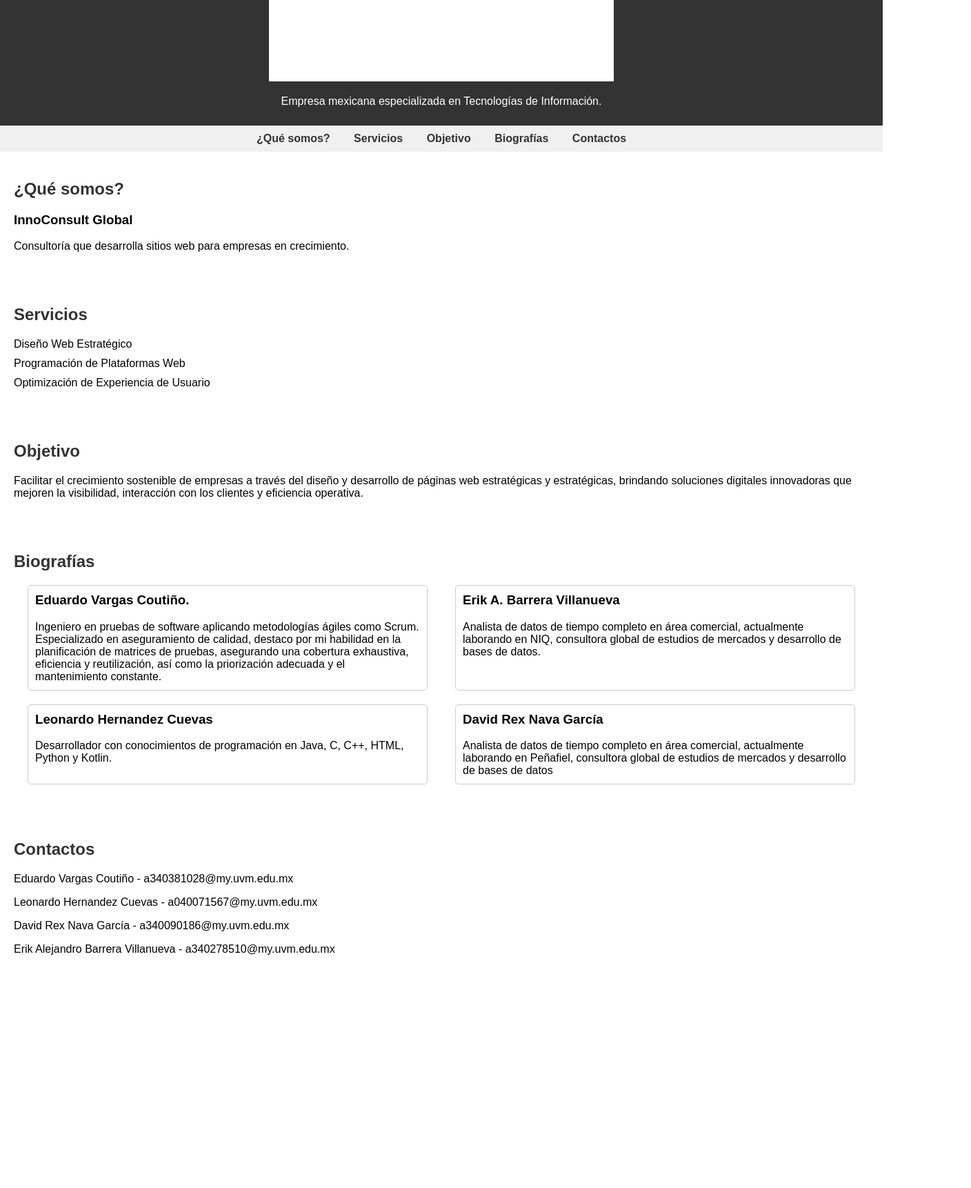
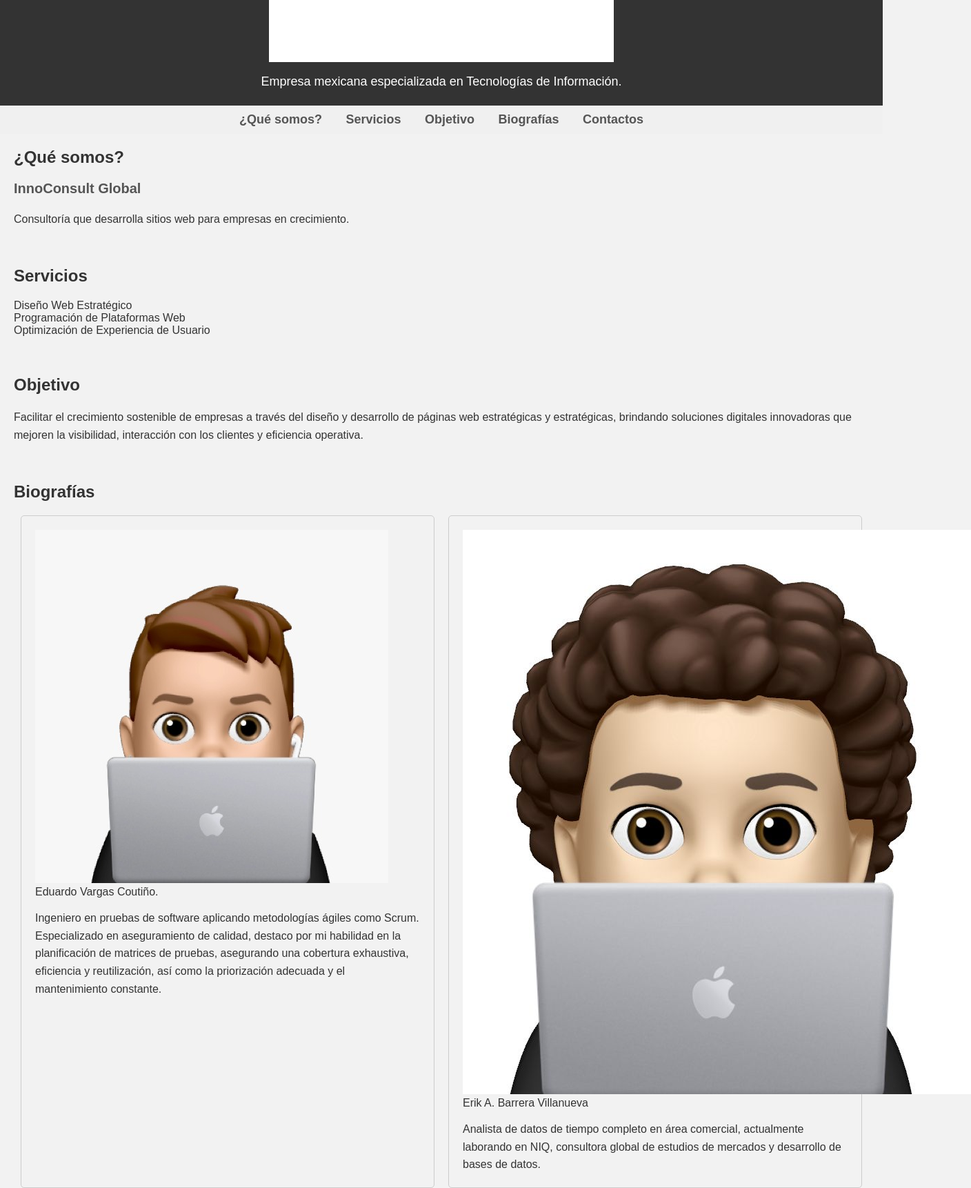
Before and after one commit to UVMCoyoacan/InnoConsult-Global, a plain HTML site: page Consultoria/index.html in a window 1280 px wide. Shown: the part 472-2194 px from the top of the page at 69% size, 1408 px wide, since content can reach past the window. Before the commit the page ends 1887 px from the top, so only its background shows below. Drawn offline with Linux system fonts and the light colour scheme.

Commit message:
agregar imagenes
avatar

```diff
--- a/Consultoria/index.html
+++ b/Consultoria/index.html
@@ -7,10 +7,9 @@
     <link rel="stylesheet" href="styles.css">
 </head>
 <body>
-
     <header>
         <h1>InnoConsult Global</h1>
-        <img src="Images/ICG Logo.png" alt="LOGO"> <!--Foto del logo-->
+        <img src="Images/ICG Logo.png" alt="LOGO">
         <p>Empresa mexicana especializada en Tecnologías de Información.</p>
     </header>
 
@@ -46,18 +45,22 @@
         <h2>Biografías</h2>
         <div class="Biographys">
             <div class="Eduardo">
+                <img src="Images/Foto Eduardo.jpeg" alt="Avatar"
                 <h3>Eduardo Vargas Coutiño.</h3>
                 <p>Ingeniero en pruebas de software aplicando metodologías ágiles como Scrum. Especializado en aseguramiento de calidad, destaco por mi habilidad en la planificación de matrices de pruebas, asegurando una cobertura exhaustiva, eficiencia y reutilización, así como la priorización adecuada y el mantenimiento constante.</p>
             </div>
             <div class="Erik">
+                <img src="Images/Foto Erik.jpeg" alt="Avatar"
                 <h3>Erik A. Barrera Villanueva</h3>
                 <p>Analista de datos de tiempo completo en área comercial, actualmente laborando en NIQ, consultora global de estudios de mercados y desarrollo de bases de datos.</p>
             </div>
             <div class="leo">
+                <img src="Images/Foto Leonardo.jpeg" alt="Avatar"
                 <h3>Leonardo Hernandez Cuevas</h3>
                 <p>Desarrollador con conocimientos de programación en Java, C, C++, HTML, Python y Kotlin.</p>
             </div>
             <div class="rex">
+                <img src="Images/Foto Rex.jpeg" alt="Avatar"
                 <h3>David Rex Nava García</h3>
                 <p>Analista de datos de tiempo completo en área comercial, actualmente laborando en Peñafiel, consultora global de estudios de mercados y desarrollo de bases de datos</p>
             </div>
--- a/Consultoria/styles.css
+++ b/Consultoria/styles.css
@@ -1,61 +1,69 @@
 /* styles.css */
 
 body {
-    font-family: Arial, sans-serif;
+    font-family: "Arial", sans-serif;
     margin: 0;
     padding: 0;
     box-sizing: border-box;
+    background-color: #f2f2f2;
+    color: #333;
 }
 
 header {
     background-color: #333;
     color: white;
     text-align: center;
-    padding: 10px 0;
+    padding: 20px 0;
+}
+
+header h1 {
+    margin: 0;
+    font-size: 36px;
+}
+
+header p {
+    margin: 10px 0 0;
+    font-size: 18px;
 }
 
 nav {
     background-color: #f0f0f0;
-    padding: 10px;
+    padding: 10px 0;
     text-align: center;
 }
 
 nav a {
     margin: 0 15px;
     text-decoration: none;
-    color: #333;
+    color: #555;
     font-weight: bold;
+    font-size: 18px;
 }
 
 section {
     padding: 20px;
 }
 
-/* Additional styles for specific sections */
-
-#whatAreWe h2 {
+h2 {
+    margin-top: 0;
+    font-size: 24px;
     color: #333;
 }
 
-#services h2 {
-    color: #333;
+h3 {
+    margin-top: 0;
+    font-size: 20px;
+    color: #555;
 }
 
-#services ul {
+p {
+    font-size: 16px;
+    line-height: 1.6;
+}
+
+ul {
     list-style-type: none;
     padding: 0;
-}
-
-#services li {
-    margin-bottom: 10px;
-}
-
-#Goal h2 {
-    color: #333;
-}
-
-#Biography h2 {
-    color: #333;
 }
 
 .Biographys {
@@ -67,23 +75,47 @@ section {
 .Biographys > div {
     width: 45%;
     margin-bottom: 20px;
-    padding: 10px;
+    padding: 20px;
     border: 1px solid #ccc;
     border-radius: 5px;
 }
 
 .Biographys h3 {
     margin-top: 0;
+    font-size: 20px;
+    color: #333;
 }
 
 .Biographys p {
     margin-bottom: 0;
-}
-
-#contact h2 {
-    color: #333;
+    font-size: 16px;
 }
 
 #contact p {
     margin-bottom: 10px;
+    font-size: 16px;
 }
+
+
+.Biographys .author {
+    display: flex;
+    align-items: center;
+}
+
+.Biographys .author img {
+    width: 60px;
+    height: 60px;
+    border-radius: 50%;
+    margin-right: 20px;
+}
+
+.Biographys h3 {
+    margin-top: 0;
+    font-size: 20px;
+    color: #333;
+}
+
+.Biographys p {
+    margin-bottom: 0;
+    font-size: 16px;
+}
```
